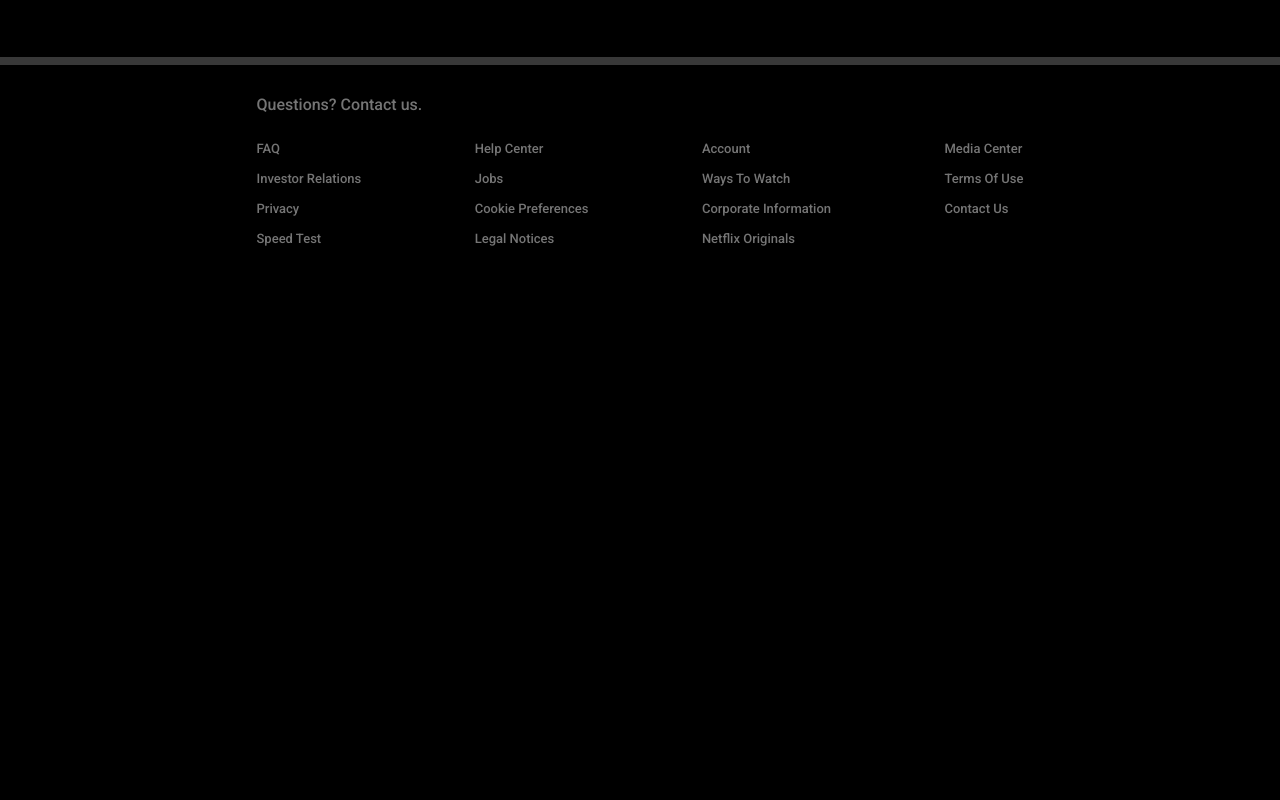
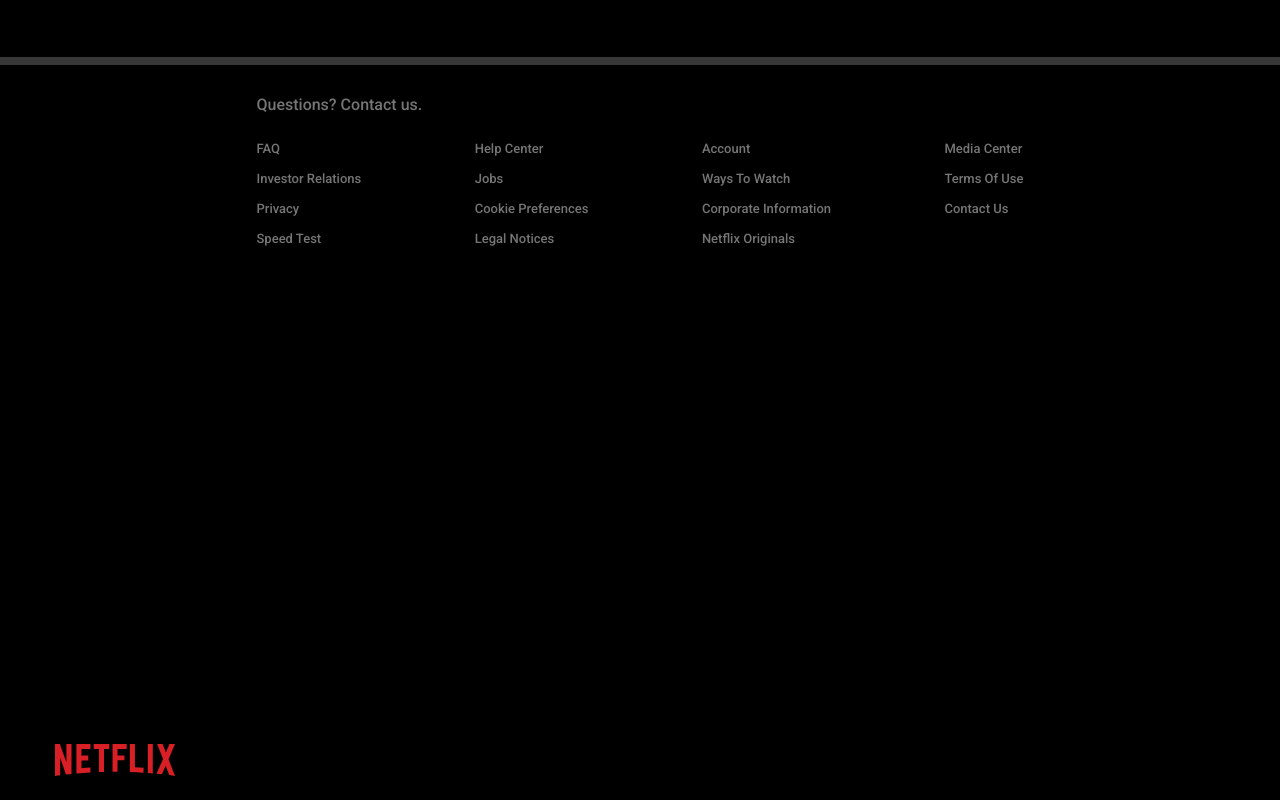
Before and after one commit to JomanaAhmed01/React-Netflix-Project, a React (Create React App) app: page / in a window 1280 px wide. Shown: the part 2956-3756 px from the top of the page. Before the commit the page ends 3700 px from the top, so only its background shows below. Built offline with nearby package versions, Linux system fonts and the light colour scheme.

Commit message:
Add Logo to SigninPage

```diff
--- a/src/pages/SignInPage.js
+++ b/src/pages/SignInPage.js
@@ -1,5 +1,6 @@
 import React from 'react';
 import HeaderWrapper from '../components/Header/HeaderWrapper'
+import Logo from '../components/Header/Logo';
 import NavbarContainer from '../components/Header/NavbarContainer';
 
 function SignInPage() {
@@ -7,6 +8,7 @@ function SignInPage() {
         <>
           <HeaderWrapper />
         <NavbarContainer />
+        <Logo />
         </>
     )
 }
```
